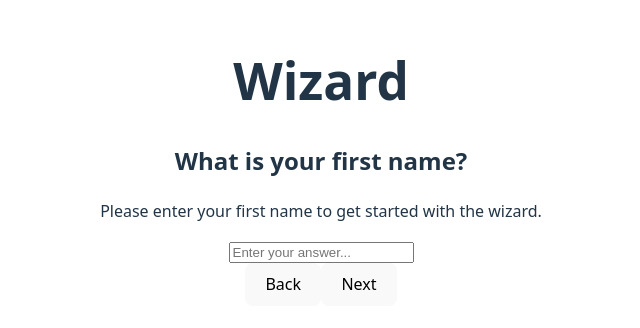
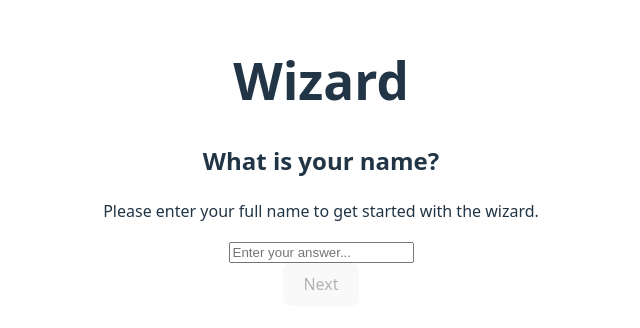
Before and after one commit to ShaniAharon/wizard-task, a React (Vite) app: page / in a window 1280 px wide. Shown: the part 238-566 px from the top of the page, without its empty margins (319-959 px from the left). Built offline with nearby package versions, Linux system fonts and the light colour scheme.

Commit message:
feat: wizard logic flow, add  skip logic , wizard answers,  working flow

```diff
--- a/src/components/Wizard.tsx
+++ b/src/components/Wizard.tsx
@@ -1,43 +1,101 @@
 import {useState} from "react";
-import type {WizardProps} from "../types/wizard";
+import type {WizardAnswers, WizardProps} from "../types/wizard";
 
 export const Wizard = ({questions}: WizardProps) => {
-  const [currQuest, setCurrQust] = useState(questions[0]);
-  let [currQuestIdx, setCurrQustIdx] = useState(0);
+  const [answers, setAnswers] = useState<WizardAnswers>({});
+  const [currentIndex, setCurrentIndex] = useState(0);
+
+  const currentQuestion = questions[currentIndex];
+  const currentAnswer = answers[currentQuestion.id] || "";
+  const isInputValid = currentAnswer.trim() !== "";
+  const isLastQuestion = currentIndex === questions.length - 1;
+
+  const shouldSkipQuestion = (questionIndex: number) => {
+    const question = questions[questionIndex];
+    if (!question.skipCondition) return false;
+
+    const {questionId, expectedValue} = question.skipCondition;
+    return answers[questionId]?.toLowerCase() === expectedValue.toLowerCase();
+  };
+
+  const getValidIndex = (fromIndex: number, direction: 1 | -1) => {
+    let nextIndex = fromIndex + direction;
+
+    while (nextIndex >= 0 && nextIndex < questions.length) {
+      if (!shouldSkipQuestion(nextIndex)) return nextIndex;
+      nextIndex += direction;
+    }
+
+    return direction === 1 ? questions.length : -1;
+  };
+
+  const handleInputChange = (e: React.ChangeEvent<HTMLInputElement>) => {
+    setAnswers((prev) => ({
+      ...prev,
+      [currentQuestion.id]: e.target.value,
+    }));
+  };
+
   const handleNext = () => {
-    if (currQuestIdx < questions.length - 1) {
-      const nextIdx = currQuestIdx + 1;
-      setCurrQustIdx(nextIdx);
-      setCurrQust(questions[nextIdx]);
+    const nextIndex = getValidIndex(currentIndex, 1);
+    if (nextIndex < questions.length) {
+      setCurrentIndex(nextIndex);
     }
   };
 
   const handleBack = () => {
-    if (currQuestIdx > 0) {
-      const prevIdx = currQuestIdx - 1;
-      setCurrQustIdx(prevIdx);
-      setCurrQust(questions[prevIdx]);
+    const prevIndex = getValidIndex(currentIndex, -1);
+    if (prevIndex >= 0) {
+      setCurrentIndex(prevIndex);
     }
   };
+
+  const handleDone = () => {
+    console.log("Wizard completed", answers);
+  };
+
+  if (!questions?.length) {
+    return <div>No questions available</div>;
+  }
 
   return (
     <div className="max-w-4xl mx-auto p-8">
       <div className="bg-white rounded-xl shadow-lg p-8">
         <div>
-          <h2 className="text-2xl font-bold text-gray-900">
-            {currQuest.title}
+          <h2 className="text-2xl font-bold text-gray-800 mb-4">
+            {currentQuestion.title}
           </h2>
-
-          <p className="text-gray-600 text-lg leading-relaxed max-w-2xl mx-auto">
-            {currQuest.text}
+          <p className="text-gray-600 text-lg leading-relaxed max-w-2xl mx-auto mb-6">
+            {currentQuestion.text}
           </p>
-
-          <input type="text" placeholder="Enter your answer..." />
+          <input
+            type="text"
+            value={currentAnswer}
+            onChange={handleInputChange}
+            placeholder="Enter your answer..."
+            className="w-full max-w-2xl p-2 border rounded-md focus:outline-none focus:ring-2 focus:ring-blue-500"
+          />
         </div>
-
-        <div>
-          <button onClick={handleBack}>Back</button>
-          <button onClick={handleNext}>Next</button>
+        <div className="mt-6 flex justify-between max-w-2xl mx-auto">
+          {currentIndex > 0 && (
+            <button
+              onClick={handleBack}
+              className="px-4 py-2 bg-gray-300 text-gray-800 rounded-md hover:bg-gray-400"
+            >
+              Back
+            </button>
+          )}
+          <button
+            onClick={isLastQuestion ? handleDone : handleNext}
+            disabled={!isInputValid}
+            className={`px-4 py-2 ${
+              isInputValid
+                ? "bg-blue-500 text-white hover:bg-blue-600"
+                : "bg-blue-300 text-white cursor-not-allowed"
+            } rounded-md`}
+          >
+            {isLastQuestion ? "Done" : "Next"}
+          </button>
         </div>
       </div>
     </div>
--- a/src/data/mockQuests.ts
+++ b/src/data/mockQuests.ts
@@ -1,20 +1,28 @@
 import type {Question} from "../types/wizard";
-import {makeId} from "../utils/helpers";
 
 export const mockQuests: Question[] = [
   {
-    id: makeId(),
-    title: "What is your first name?",
-    text: "Please enter your first name to get started with the wizard.",
+    id: "1",
+    title: "What is your name?",
+    text: "Please enter your full name to get started with the wizard.",
   },
   {
-    id: makeId(),
-    title: "What is your last name?",
-    text: "Please enter your last name to continue.",
+    id: "2",
+    title: "Do you have insurance?",
+    text: "Please enter yes or no",
   },
   {
-    id: makeId(),
+    id: "3",
+    title: "What is the name of your insurance company?",
+    text: "Please enter there name",
+    skipCondition: {
+      questionId: "2",
+      expectedValue: "no",
+    },
+  },
+  {
+    id: "4",
     title: "What is your email address?",
-    text: "We'll use this to send you important updates and notifications.",
+    text: "We will use this to send you important updates and notifications.",
   },
 ];
```
Also changed, not shown: src/types/wizard.ts (+10 -0 lines).
